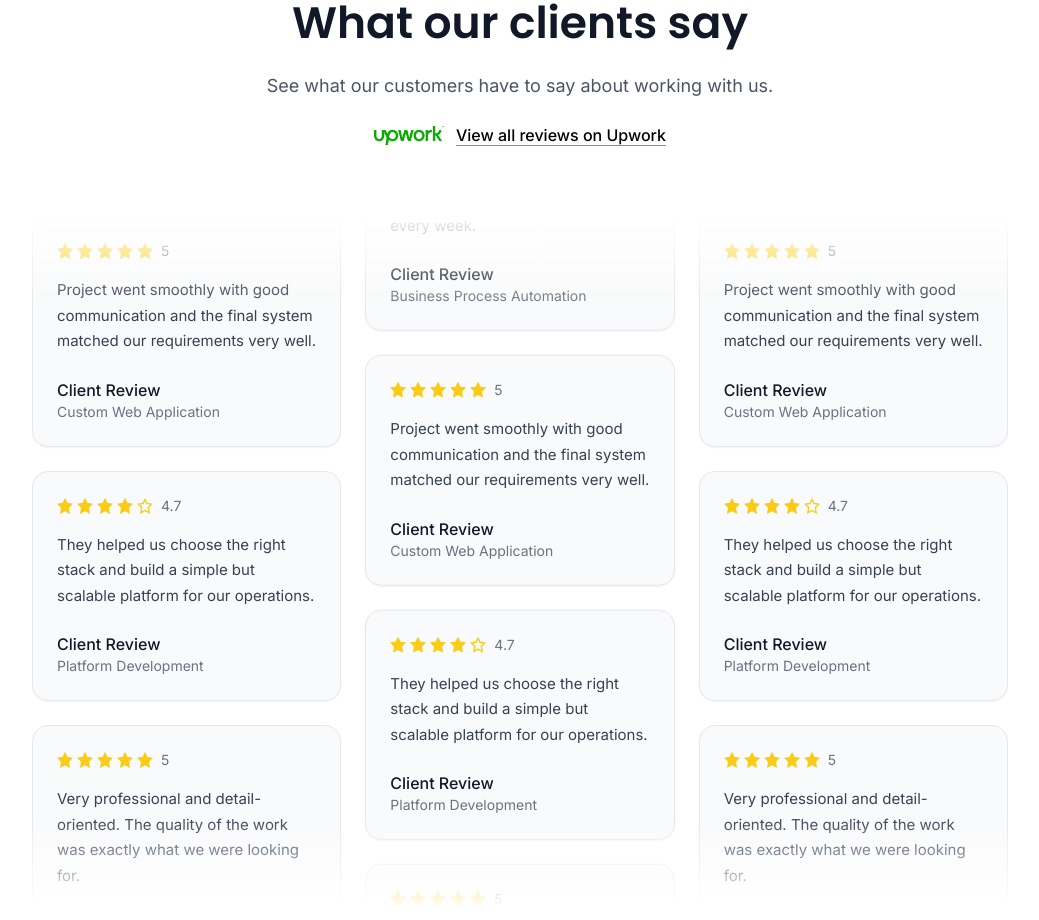
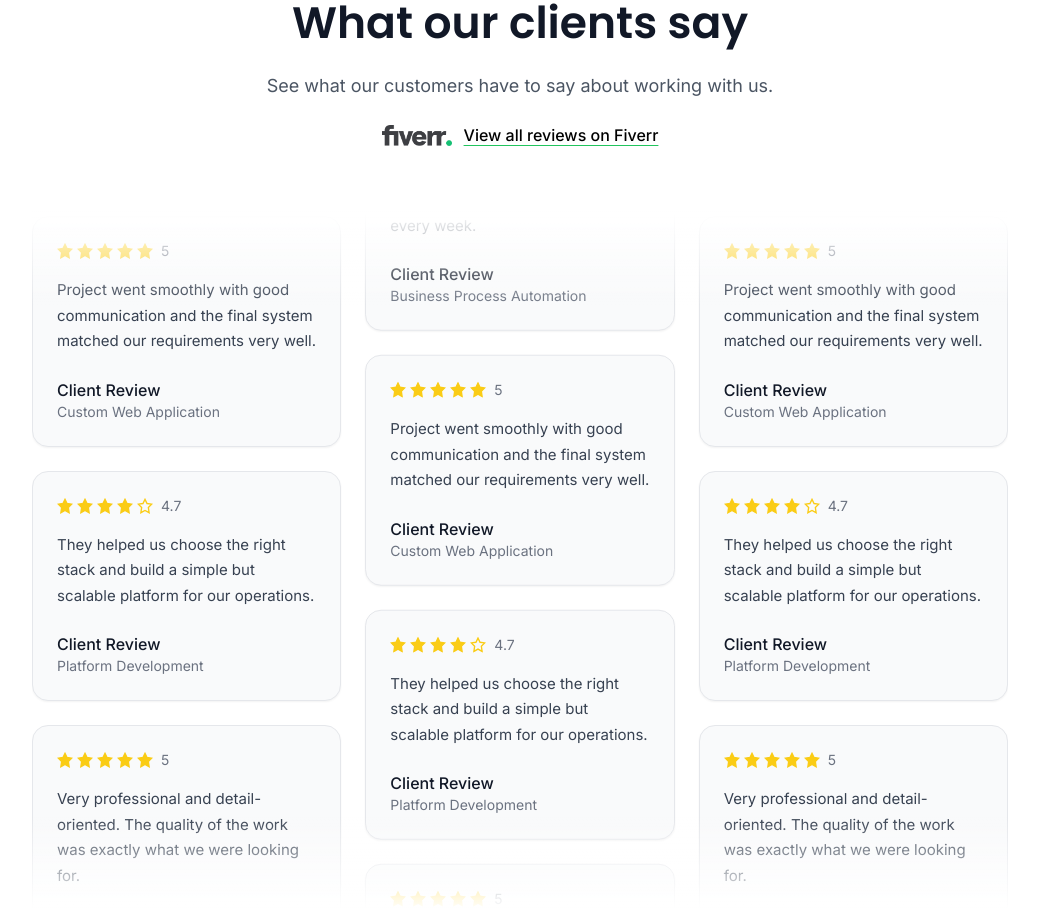
Before and after one commit to samrrahmn/saclen, a Next.js app: page / in a window 1280 px wide. Shown: the part 1780-2700 px from the top of the page, without its empty margins (120-1159 px from the left). Built offline with nearby package versions, Linux system fonts and the light colour scheme.

Commit message:
feat: update testimonial source from Upwork to Fiverr

```diff
--- a/app/components/sections/home/TestimonialsSection.tsx
+++ b/app/components/sections/home/TestimonialsSection.tsx
@@ -128,7 +128,7 @@ export default function TestimonialsSection() {
 
           <div className="mt-6 flex items-center justify-center gap-3 text-sm">
             <Image
-              src="/logos/upwork.png"
+              src="/logos/fiverr.png"
               alt="Upwork"
               width={70}
               height={24}
@@ -136,10 +136,11 @@ export default function TestimonialsSection() {
             />
 
             <Link
-              href="#"
+              href="https://go.saclen.com/saclen-atlas-fiverr-profile"
+              target="_blank"
               className="text-black font-medium text-base underline underline-offset-4 decoration-green-500"
             >
-              View all reviews on Upwork
+              View all reviews on Fiverr
             </Link>
           </div>
         </div>
```
Also changed, not shown: public/logos/fiverr.png (added).
